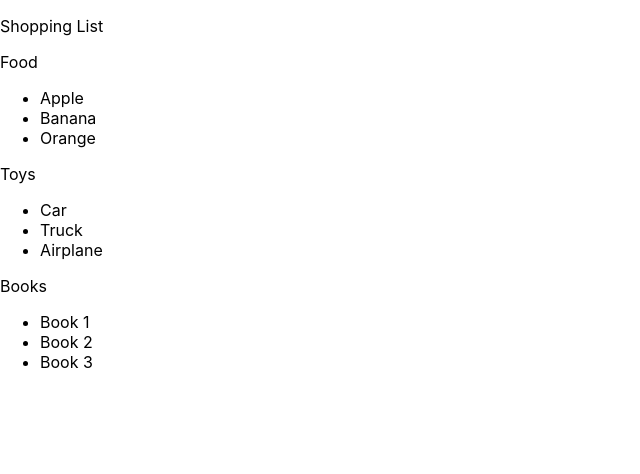
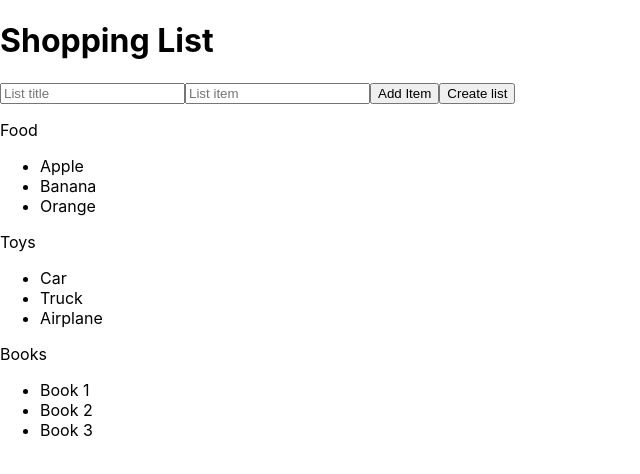
Before and after one commit to FormOfShred/shopping-list, a React (Create React App) app in the folder frontend/: page / in a window 1280 px wide. Shown: the top 474 px of the page, without its empty margins (0-640 px from the left). Built offline with nearby package versions, Linux system fonts and the light colour scheme.

Commit message:
add list form

```diff
--- a/frontend/src/App.tsx
+++ b/frontend/src/App.tsx
@@ -3,6 +3,7 @@ import logo from './logo.svg';
 import './App.css';
 
 import List from './components/Dashboard/list';
+import AddList from './components/Dashboard/addList';
 
 
 function App() {
@@ -27,10 +28,15 @@ function App() {
 
   return (
       <div className="App">
-        <p>Shopping List</p>
+        <h1>Shopping List</h1>
+
+        <AddList />
+
         {lists.map((list, index) => (
           <List key={index} title={list.title} items={list.items} />
         ))}
+
+
       </div>
   );
 }
--- /dev/null
+++ b/frontend/src/components/Dashboard/addList.tsx
@@ -0,0 +1,46 @@
+import { useState } from "react";
+
+const AddList = () => {
+    const [title, setTitle] = useState('');
+    const [item, setItem] = useState('');
+    const [items, setItems] = useState<string[]>([]);
+
+    const handleTitleChange = (e: { target: { value: React.SetStateAction<string>; }; }) => {
+        setTitle(e.target.value);
+        console.log(title);
+    }
+
+    const handleItemChange = (e: { target: { value: React.SetStateAction<string>; }; }) => {
+        setItem(e.target.value);
+        console.log(item);
+    }
+
+    const handleAddItem = () => {
+        setItems([...items, item]);
+        setItem('');
+        console.log(items);
+    }
+
+    const handleSubmit = (e: { preventDefault: () => void; }) => {
+        e.preventDefault();
+    }
+
+    return (
+        <div>
+            <form onSubmit={handleSubmit}>
+                <input type="text"
+                    placeholder="List title"
+                    value={title}
+                    onChange={handleTitleChange} />
+                <input type="text"
+                    placeholder="List item"
+                    value={item}
+                    onChange={handleItemChange} />
+                <button type="button" onClick={handleAddItem}>Add Item</button>
+                <button type="submit">Create list</button>
+            </form>
+        </div>
+    )
+}
+
+export default AddList;
```
